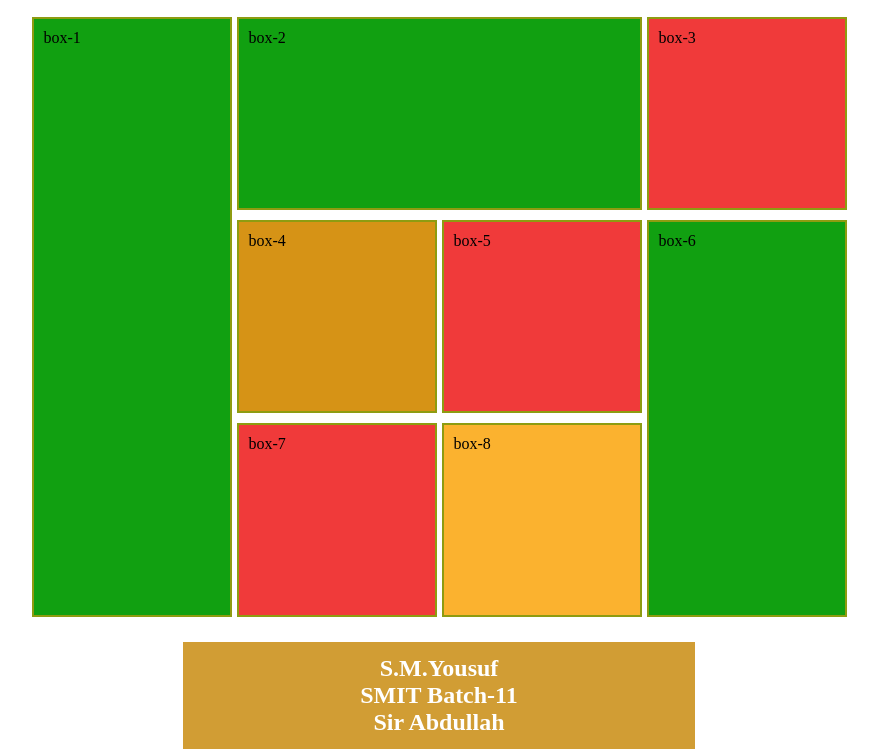
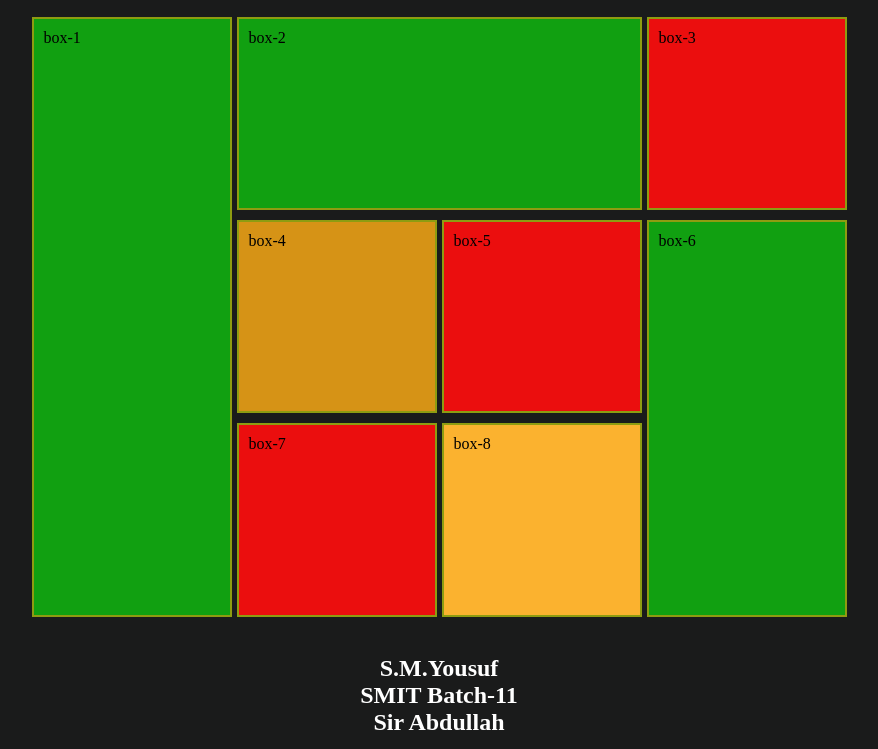
Before and after one commit to muhammadyousuf123786/GRID, a plain HTML site: page index.html in a window 1280 px wide. Shown: the part 66-815 px from the top of the page, without its empty margins (201-1079 px from the left). Drawn offline with Linux system fonts and the light colour scheme.

Commit message:
css-grid

```diff
--- a/style.css
+++ b/style.css
@@ -3,9 +3,10 @@
     padding:0;
     box-sizing: border-box;
 }
-/* body {
-    background-image: url("paper.gif");
-     */
+body{
+    background-color: rgb(26, 27, 27);
+}
+
 #blue{
     background-color: #8a2be2;
 }
@@ -39,7 +40,7 @@
     grid-column: 2 / 4;
 }
 #box-3 {
-    background-color: #f03a3a;
+    background-color: #eb0e0e;
 
 }
 #box-6 {
@@ -50,16 +51,16 @@
     background-color: #d69316;
 }
 #box-5 {
-    background-color: #f03a3a;
+    background-color: #eb0e0e;
 }
 #box-7 {
-    background-color: #f03a3a;
+    background-color: #eb0e0e;
 }
 #box-8 {
     background-color: #fbb22f;
 }
 h2{
-    background-color: #d19d34;
+    /* background-color: #d19d34; */
     text-align: center;
     color: white;
     margin-left: 30%;
@@ -70,7 +71,7 @@ h2{
 h1{
     margin-left: 30%;
     margin-right: 30%;
-    background-color: #d19d34;
+    /* background-color: #d19d34; */
     color: white;
     padding: 1%;
     text-align: center;
```
